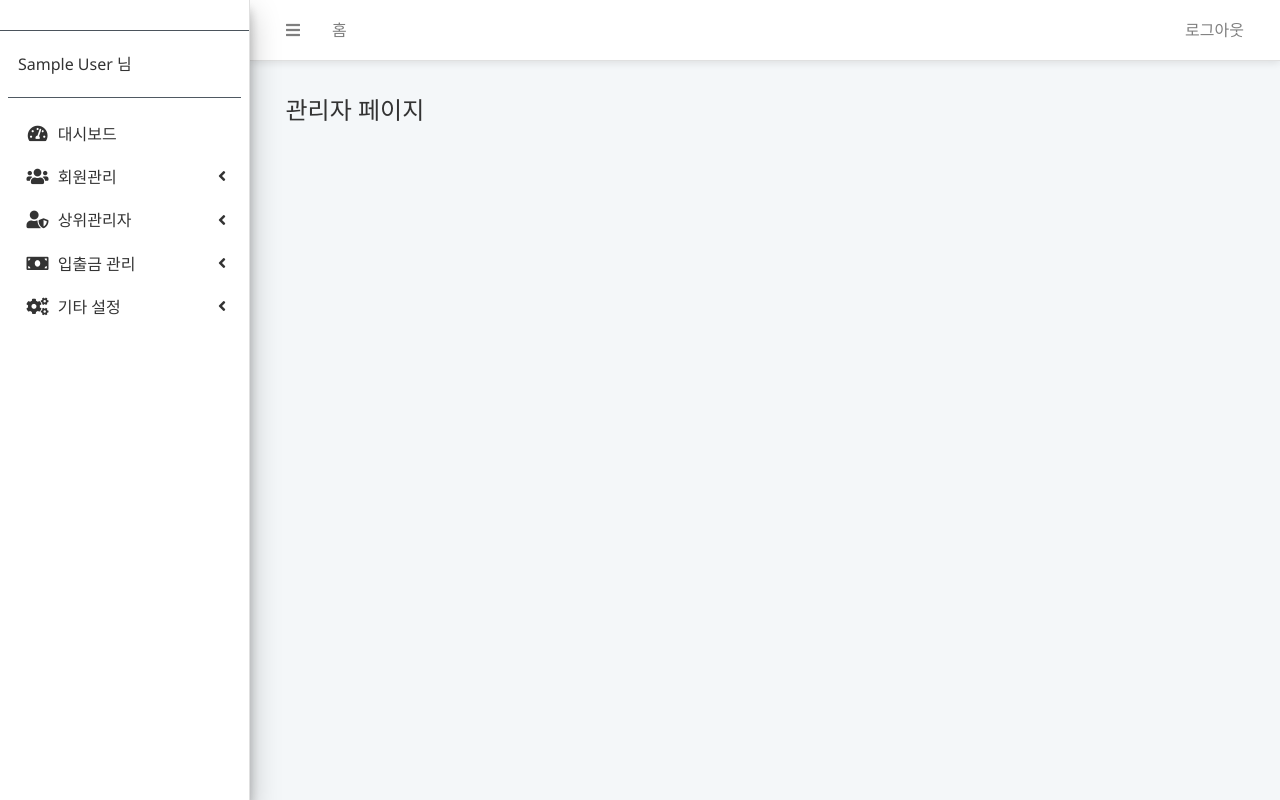
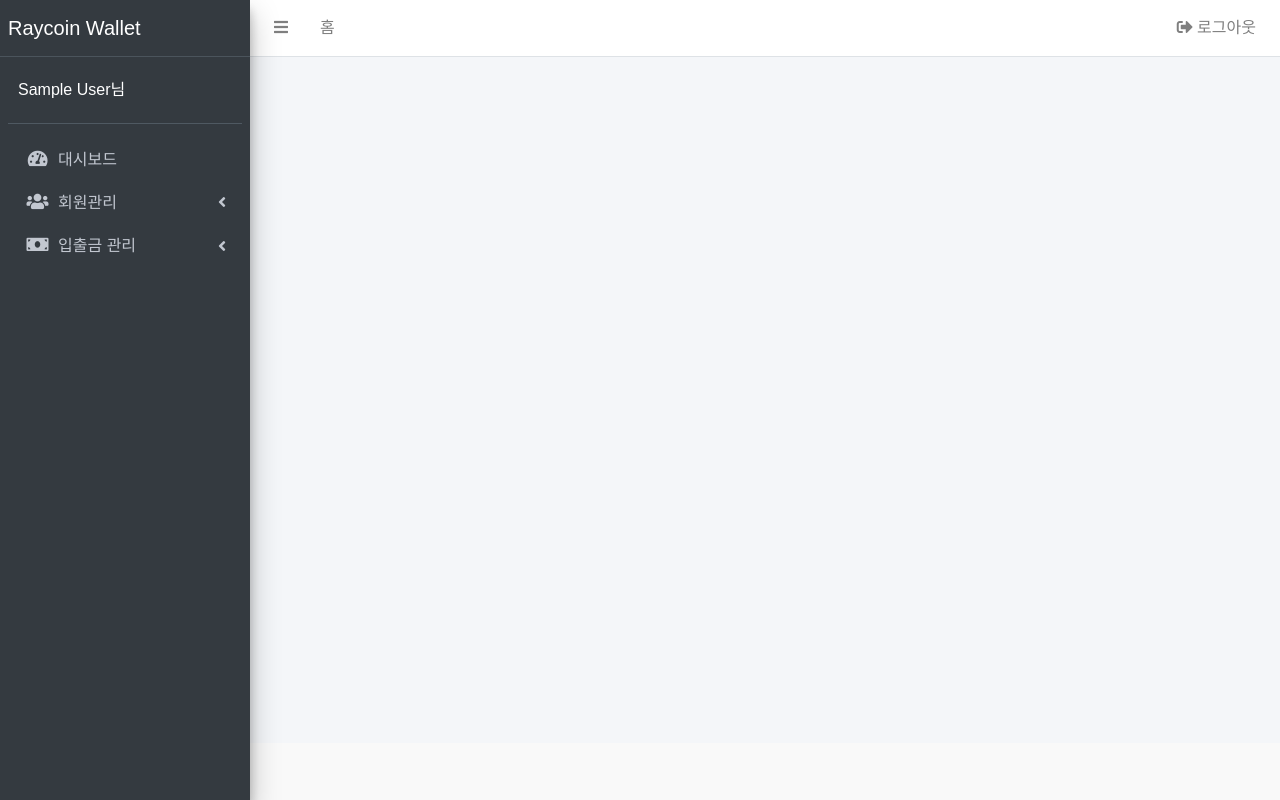
Before and after one commit to johanhyup/ipcoin, a PHP site: page /wd/master/frames/header.php in a window 1280 px wide. Run offline with PHP 8.4, Linux system fonts and the light colour scheme; the visitor is signed in with stand-in values (Sample User, id 1); some libraries are stand-ins or nearby versions.

Commit message:
header.php 업데이트

```diff
--- a/ipcoin/master/frames/header.php
+++ b/ipcoin/master/frames/header.php
@@ -1,12 +1,8 @@
 <?php
-// /var/www/ip-wallet.com/master/frame/header.php
+// 세션 시작
+session_start();
 
-// 세션 사용
-session_start([
-    'cookie_lifetime' => 3000, // 필요에 따라 조정
-]);
-
-// 세션 만료 처리 예시
+// (필요하다면) 세션 만료 처리
 if (isset($_SESSION['last_activity'])) {
     if ((time() - $_SESSION['last_activity']) > 600) { // 10분
         session_unset();
@@ -18,7 +14,7 @@
         exit;
     }
 }
-$_SESSION['last_activity'] = time(); // 마지막 활동 시간 갱신
+$_SESSION['last_activity'] = time();
 
 // 로그인 여부 체크
 if (!isset($_SESSION['master_id']) || !isset($_SESSION['master_name'])) {
@@ -29,144 +25,101 @@
     exit;
 }
 
-// 필요한 config.php 등을 불러오기
-require_once dirname(__DIR__) . '/../config.php';
+// config.php나 DB 연결 필요 시 불러오기
+require_once __DIR__ . '/../../config.php';
+
+// AdminLTE에서 권장하는 HTML 구조 시작
 ?>
 <!DOCTYPE html>
 <html lang="ko">
 <head>
-  <meta charset="utf-8"/>
-  <title>관리자 페이지 | Raycoin Wallet</title>
-  <meta name="viewport" content="width=device-width, initial-scale=1"/>
-  <!-- 커스텀 디자인: AdminLTE 기본 요소에서 통일감 있는 디자인으로 오버라이드 -->
+  <meta charset="utf-8">
+  <title>관리자 페이지</title>
+  <meta name="viewport" content="width=device-width, initial-scale=1">
+
+  <!-- AdminLTE CSS -->
+  <link rel="stylesheet" href="/master/AdminLte/dist/css/adminlte.min.css">
   <!-- Font Awesome -->
   <link rel="stylesheet" href="/master/AdminLte/plugins/fontawesome-free/css/all.min.css">
-  <!-- AdminLTE css (기능 유지) -->
-  <link rel="stylesheet" href="/master/AdminLte/dist/css/adminlte.min.css">
+  <!-- (선택) Ionicons, Google Fonts 등 필요하다면 추가 -->
+
   <!-- 커스텀 CSS -->
   <link rel="stylesheet" href="/master/assets/css/main.css">
-  <style>
-    /* 공통 글로벌 스타일 */
-    body {
-      margin: 0;
-      font-family: 'Segoe UI', Tahoma, Geneva, Verdana, sans-serif;
-      background-color: #f4f7f9;
-    }
-    /* 상단 Navbar 스타일 */
-    .main-header.navbar {
-      background-color: #fff;
-      box-shadow: 0 2px 8px rgba(0,0,0,0.1);
-      border-bottom: 1px solid #e0e0e0;
-      padding: 10px 20px;
-    }
-    .navbar .nav-link {
-      color: #333;
-      transition: color 0.3s;
-    }
-    .navbar .nav-link:hover {
-      color: #4CAF50;
-    }
-    /* 브랜드 로고 스타일 */
-    .brand-link {
-      display: flex;
-      align-items: center;
-      font-size: 20px;
-      font-weight: bold;
-      color: #4CAF50;
-      text-decoration: none;
-      padding: 0 15px;
-    }
-    .brand-link:hover {
-      color: #388e3c;
-    }
-    /* 사이드바 스타일 */
-    .main-sidebar {
-      background-color: #fff;
-      box-shadow: 2px 0 8px rgba(0,0,0,0.1);
-      border-right: 1px solid #e0e0e0;
-    }
-    .sidebar .user-panel .info span {
-      color: #333;
-    }
-    .nav-sidebar a.nav-link {
-      color: #333;
-    }
-    .nav-sidebar a.nav-link.active,
-    .nav-sidebar a.nav-link:hover {
-      background-color: #4CAF50;
-      color: #fff;
-    }
-    /* 콘텐츠 영역 */
-    .content-wrapper {
-      background-color: #f4f7f9;
-      padding: 20px;
-    }
-    .content-header h1 {
-      font-size: 24px;
-      color: #333;
-      margin: 0;
-    }
-  </style>
 </head>
+
+<!-- body 태그에 AdminLTE 기본 클래스 지정 (sidebar-mini, layout-fixed 등) -->
 <body class="hold-transition sidebar-mini layout-fixed">
+
+<!-- 래퍼(wrapper) -->
 <div class="wrapper">
 
-  <!-- 상단 Navbar -->
+  <!-- 상단 Navbar (AdminLTE 구조) -->
   <nav class="main-header navbar navbar-expand navbar-white navbar-light">
     <!-- 왼쪽 햄버거 버튼 -->
     <ul class="navbar-nav">
       <li class="nav-item">
+        <!-- pushmenu: 사이드바 열고 닫기 -->
         <a class="nav-link" data-widget="pushmenu" href="#" role="button">
           <i class="fas fa-bars"></i>
         </a>
       </li>
+      <!-- 필요하다면 상단 메뉴 추가 가능 -->
       <li class="nav-item d-none d-sm-inline-block">
         <a href="/master/index.php" class="nav-link">홈</a>
       </li>
     </ul>
+
     <!-- 오른쪽 메뉴 -->
     <ul class="navbar-nav ml-auto">
+      <!-- 로그아웃 버튼 -->
       <li class="nav-item">
-        <a class="nav-link" href="/master/bbs/logout.php">로그아웃</a>
+        <a class="nav-link" href="/master/bbs/logout.php">
+          <i class="fas fa-sign-out-alt"></i> 로그아웃
+        </a>
       </li>
     </ul>
   </nav>
   <!-- /.navbar -->
 
-  <!-- 메인 사이드바 -->
+  <!-- 메인 사이드바 (왼쪽 메뉴)-->
   <aside class="main-sidebar sidebar-dark-primary elevation-4">
-    <!-- 브랜드 로고 -->
+    <!-- 사이트 로고(브랜드 로고) -->
     <a href="/master/index.php" class="brand-link">
-      <!-- 로고 이미지 (필요시 주석 해제)
-      <img src="/master/AdminLte/dist/img/AdminLTELogo.png" alt="Logo" class="brand-image img-circle elevation-3" style="opacity: .8">
+      <!-- 로고 이미지가 있을 경우
+      <img src="/master/AdminLte/dist/img/AdminLTELogo.png" alt="Logo" class="brand-image img-circle elevation-3" style="opacity: .8"/>
       -->
       <span class="brand-text font-weight-light">Raycoin Wallet</span>
     </a>
-    <!-- Sidebar -->
+
+    <!-- 사이드바 영역 -->
     <div class="sidebar">
-      <!-- 유저 정보 -->
+      <!-- 로그인 유저 정보(옵션) -->
       <div class="user-panel mt-3 pb-3 mb-3 d-flex">
-        <div class="info">
-          <span><?php echo $_SESSION['master_name']; ?> 님</span>
+        <div class="info" style="color:#fff;">
+          <?php
+          echo $_SESSION['master_name'] . "님";
+          ?>
         </div>
       </div>
-      <!-- 사이드바 메뉴 -->
+
+      <!-- 실제 메뉴 부분 -->
       <nav class="mt-2">
         <ul class="nav nav-pills nav-sidebar flex-column" data-widget="treeview" role="menu">
           <!-- 대시보드 -->
           <li class="nav-item">
             <a href="/master/index.php" class="nav-link">
               <i class="nav-icon fas fa-tachometer-alt"></i>
-              <p>대시보드</p>
+              <p> 대시보드 </p>
             </a>
           </li>
-          <!-- 회원관리 메뉴 -->
+
+          <!-- 회원관리 -->
           <li class="nav-item has-treeview">
             <a href="#" class="nav-link">
               <i class="nav-icon fas fa-users"></i>
               <p>
                 회원관리
-                <i class="right fas fa-angle-left"></i>
+                <i class="right fas fa-angle-left"></i> <!-- 펼치기 아이콘 -->
               </p>
             </a>
             <ul class="nav nav-treeview">
@@ -185,30 +138,13 @@
               <li class="nav-item">
                 <a href="/master/manage_user/user_info.php" class="nav-link">
                   <i class="far fa-circle nav-icon"></i>
-                  <p>회원가입승인</p>
+                  <p>회원가입 승인</p>
                 </a>
               </li>
             </ul>
           </li>
-          <!-- 상위관리자 메뉴 -->
-          <li class="nav-item has-treeview">
-            <a href="#" class="nav-link">
-              <i class="nav-icon fas fa-user-shield"></i>
-              <p>
-                상위관리자
-                <i class="right fas fa-angle-left"></i>
-              </p>
-            </a>
-            <ul class="nav nav-treeview">
-              <li class="nav-item">
-                <a href="#" class="nav-link">
-                  <i class="far fa-circle nav-icon"></i>
-                  <p>관리자목록</p>
-                </a>
-              </li>
-            </ul>
-          </li>
-          <!-- 입출금 관리 -->
+
+          <!-- 기타 메뉴들... -->
           <li class="nav-item has-treeview">
             <a href="#" class="nav-link">
               <i class="nav-icon fas fa-money-bill"></i>
@@ -224,54 +160,24 @@
                   <p>입금기록 관리</p>
                 </a>
               </li>
-              <li class="nav-item">
-                <a href="/master/wallet/deposit_manage.php" class="nav-link">
-                  <i class="far fa-circle nav-icon"></i>
-                  <p>임시 입금신청</p>
-                </a>
-              </li>
-            </ul>
-          </li>
-          <!-- 기타 설정 -->
-          <li class="nav-item has-treeview">
-            <a href="#" class="nav-link">
-              <i class="nav-icon fas fa-cogs"></i>
-              <p>
-                기타 설정
-                <i class="right fas fa-angle-left"></i>
-              </p>
-            </a>
-            <ul class="nav nav-treeview">
-              <li class="nav-item">
-                <a href="/master/others/lockup_manage.php" class="nav-link">
-                  <i class="far fa-circle nav-icon"></i>
-                  <p>락업시간 설정</p>
-                </a>
-              </li>
-              <li class="nav-item">
-                <a href="/master/others/lockup_view.php" class="nav-link">
-                  <i class="far fa-circle nav-icon"></i>
-                  <p>락업기록 조회</p>
-                </a>
-              </li>
+              <!-- ... -->
             </ul>
           </li>
         </ul>
       </nav>
-      <!-- /.sidebar-menu -->
     </div>
     <!-- /.sidebar -->
   </aside>
 
-  <!-- 콘텐츠 영역 시작 -->
+  <!-- 콘텐츠 WRAPPER 시작 -->
   <div class="content-wrapper">
     <!-- 상단 콘텐츠 헤더 (옵션) -->
     <section class="content-header">
       <div class="container-fluid">
-        <h1>관리자 페이지</h1>
+        <!-- 예: <h1>대시보드</h1> -->
       </div>
     </section>
 
-    <!-- 메인 콘텐츠 -->
+    <!-- 실제 페이지 내용 -->
     <section class="content">
-      <!-- 여기서부터 각 페이지별 콘텐츠가 들어갑니다 -->
+      <!-- 여기서부터 footer.php에서 </section>을 닫을 때까지, 각 페이지별 콘텐츠가 들어가게 됨 -->
```
